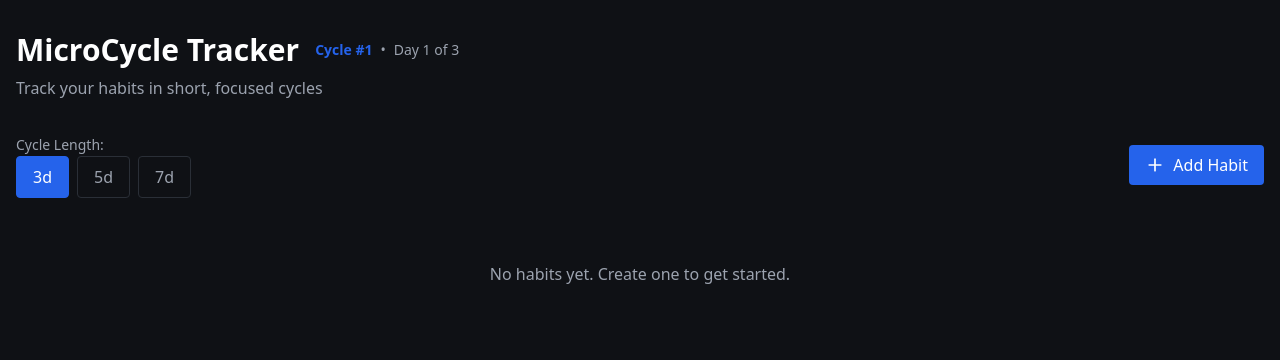
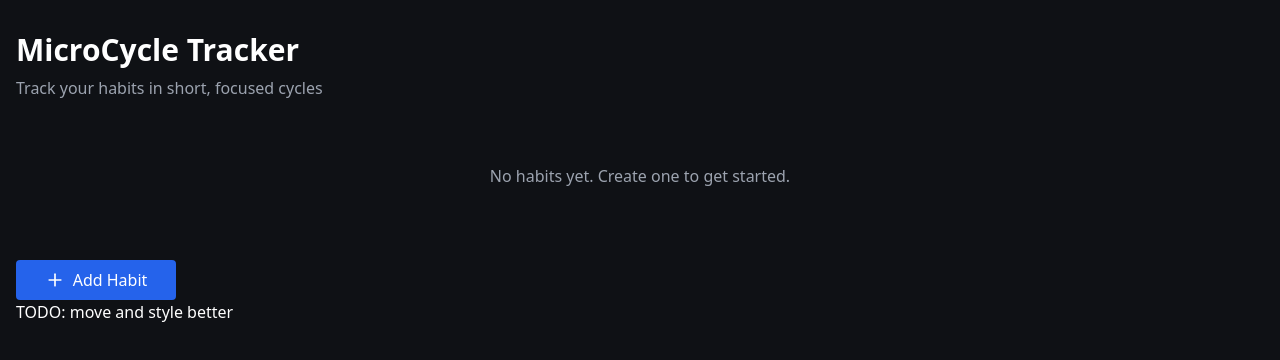
Before and after one commit to ChumakovAndrew/MicroCycleTracker, a React (Vite) app: page / in a window 1280 px wide. Shown: the top 360 px of the page. Built offline with nearby package versions, Linux system fonts and the light colour scheme.

Commit message:
refactor UI components and styles

```diff
--- a/src/components/AddHabitForm.tsx
+++ b/src/components/AddHabitForm.tsx
@@ -1,6 +1,5 @@
 import React from 'react';
 import { Plus } from 'lucide-react';
-import clsx from 'clsx';
 
 interface AddHabitFormProps {
   onSubmit: (name: string, type: 'binary' | 'numeric', description?: string) => void;
@@ -27,7 +26,7 @@ export const AddHabitForm: React.FC<AddHabitFormProps> = ({ onSubmit }) => {
     return (
       <button
         onClick={() => setIsOpen(true)}
-        className="flex items-center gap-2 px-4 py-2 bg-accent-blue rounded hover:opacity-90 transition-opacity"
+        className="w-40 h-10 flex items-center justify-center gap-2 px-4 py-2 bg-accent-blue rounded hover:opacity-90 transition-opacity"
       >
         <Plus className="w-5 h-5" />
         Add Habit
--- a/src/components/CycleCheckbox.tsx
+++ b/src/components/CycleCheckbox.tsx
@@ -13,7 +13,7 @@ export const CycleCheckbox: React.FC<CycleCheckboxProps> = ({ checked, onChange,
       onClick={() => onChange(!checked)}
       disabled={disabled}
       className={clsx(
-        'w-8 h-8 rounded border flex items-center justify-center transition-colors',
+        'w-10 h-10 rounded border flex items-center justify-center transition-colors',
         checked
           ? 'bg-accent-blue border-accent-blue'
           : 'border-border-subtle hover:border-accent-blue',
--- a/src/components/CycleSelector.tsx
+++ b/src/components/CycleSelector.tsx
@@ -16,7 +16,7 @@ export const CycleSelector: React.FC<CycleSelectorProps> = ({ value, onChange })
           key={option}
           onClick={() => onChange(option)}
           className={clsx(
-            'px-4 py-2 rounded border transition-colors',
+            'px-4 py-1 rounded border transition-colors',
             value === option
               ? 'bg-accent-blue border-accent-blue text-white'
               : 'border-border-subtle text-gray-400 hover:border-accent-blue'
--- a/src/components/HabitList.tsx
+++ b/src/components/HabitList.tsx
@@ -2,13 +2,26 @@ import React, { useState } from 'react';
 import { Habit } from '@/types';
 import { HabitRow } from './HabitRow';
 import { HabitDetail } from './HabitDetail';
+import { useCycleDates } from '@/hooks';
+import { CycleSelector } from '@/components/CycleSelector';
+import clsx from 'clsx';
+import { formatISO, parseISO, startOfDay } from 'date-fns';
+import { useCycleInfo } from '@/hooks';
 
 interface HabitListProps {
   habits: Habit[];
+  cycleLength: 3 | 5 | 7;
+  onCycleLengthChange: (value: 3 | 5 | 7) => void;
 }
 
-export const HabitList: React.FC<HabitListProps> = ({ habits }) => {
+const WEEKDAY_SHORT = ['mon', 'tue', 'wed', 'thu', 'fri', 'sat', 'sun'];
+
+export const HabitList: React.FC<HabitListProps> = ({ habits, cycleLength, onCycleLengthChange }) => {
+  const cycleDates = useCycleDates();
+  const cycleInfo = useCycleInfo();
   const [expandedHabitId, setExpandedHabitId] = useState<string | null>(null);
+
+  const todayString = formatISO(startOfDay(new Date()), { representation: 'date' });
 
   const handleToggleExpand = (habitId: string) => {
     setExpandedHabitId(expandedHabitId === habitId ? null : habitId);
@@ -28,6 +41,52 @@ export const HabitList: React.FC<HabitListProps> = ({ habits }) => {
 
   return (
     <div className="bg-surface rounded-lg border border-border-subtle overflow-hidden">
+      <div className="overflow-x-auto">
+        <div className="min-w-max">
+          <div className="py-4 px-4 flex items-center gap-14 hover:bg-surface transition-colors cursor-pointer border-b border-border-subtle bg-bg-secondary">
+            <div className='flex-1'>
+               <CycleSelector
+                  value={cycleLength}
+                  onChange={onCycleLengthChange}
+              />
+            </div>
+            <div className="flex items-center gap-8">
+              {cycleDates.map((date) => {
+                const parsed = parseISO(date);
+                const day = Number.isNaN(parsed.getTime())
+                  ? ''
+                  : WEEKDAY_SHORT[(parsed.getDay() + 6) % 7];
+                const isToday = date === todayString;
+
+                return (
+                  <div
+                    key={date}
+                    className={clsx(
+                      'w-10 h-10 rounded flex items-center justify-center transition-colors flex-shrink-0 flex flex-col items-center justify-center text-lg text-center',
+                      isToday ? 'text-white' : 'text-gray-400'
+                    )}
+                  >
+                    <span className="leading-none">{day}</span>
+                  </div>
+                );
+              })}
+            </div>
+
+                 {cycleInfo && (
+                          <div className="w-60 text-right pr-2 text-gray-400">
+                            <span className="text-accent-blue text-lg font-semibold">
+                              Cycle #{cycleInfo.cycleNumber}
+                            </span>
+                            <span className="text-sm mx-2">•</span>
+                            <span>Day {cycleInfo.dayInCycle} of {cycleLength}</span>
+                          </div>
+                        )}
+          </div>
+        </div>
+      </div>
+
+      <div className="overflow-x-auto">
+        <div className="min-w-max">
           {habits.map((habit) => (
             <div key={habit.id}>
               <HabitRow
@@ -41,5 +100,7 @@ export const HabitList: React.FC<HabitListProps> = ({ habits }) => {
             </div>
           ))}
         </div>
+      </div>
+    </div>
   );
 };
--- a/src/components/HabitRow.tsx
+++ b/src/components/HabitRow.tsx
@@ -43,13 +43,13 @@ export const HabitRow: React.FC<HabitRowProps> = ({ habit, isExpanded, onToggle
   return (
     <div className="border-b border-border-subtle">
       <div
-        className="py-4 px-4 flex items-center gap-4 hover:bg-surface transition-colors cursor-pointer"
+        className="py-4 px-4 flex items-center gap-14 hover:bg-surface transition-colors cursor-pointer"
         onClick={() => onToggle(habit.id)}
       >
         <div className="flex-1">
           <h3 className="font-medium text-white">{habit.name}</h3>
         </div>
-        <div className="flex items-center gap-3">
+        <div className="flex items-center justify-center gap-8">
           {cycleDates.map((date) => {
             const entry = habitEntries.find((e) => e.date === date);
 
@@ -58,7 +58,8 @@ export const HabitRow: React.FC<HabitRowProps> = ({ habit, isExpanded, onToggle
               const isNonzero = numericValue > 0;
 
               return (
-                <div key={date} onClick={(e) => e.stopPropagation()}>
+                <div className='flex items-center'
+                  key={date} onClick={(e) => e.stopPropagation()}>
                   <input
                     type="number"
                     min={0}
@@ -66,10 +67,10 @@ export const HabitRow: React.FC<HabitRowProps> = ({ habit, isExpanded, onToggle
                     value={numericValue}
                     onChange={(e) => handleNumericChange(date, e.target.value)}
                     className={clsx(
-                      'w-8 h-8 text-xs text-white rounded text-center focus:outline-none focus:border-accent-blue',
+                      'w-10 h-10 rounded text-center border border-border-subtle focus:outline-none focus:border-accent-blue',
                       isNonzero
-                        ? 'bg-accent-blue border-accent-blue'
-                        : 'bg-bg-primary border-border-subtle'
+                        ? 'bg-accent-blue border-accent-blue text-white text-lg'
+                        : 'bg-bg-primary border-border-subtle text-sm text-gray-400'
                     )}
                   />
                 </div>
@@ -87,17 +88,18 @@ export const HabitRow: React.FC<HabitRowProps> = ({ habit, isExpanded, onToggle
           })}
         </div>
 
-        <div className="w-24 flex items-center gap-2">
+        <div className="w-60 flex items-center gap-2">
           <ProgressBar percentage={progress} />
           <span className="text-sm text-gray-400 w-10 text-right">{progress}%</span>
-        </div>
-
-        <ChevronDown
+          <ChevronDown
           className={clsx(
-            'w-5 h-5 text-gray-400 transition-transform',
+            'w-10 h-10 text-gray-400 transition-transform',
             isExpanded && 'rotate-180'
           )}
         />
+        </div>
+
+
       </div>
 
       <motion.div
--- a/src/features/habits/Dashboard.tsx
+++ b/src/features/habits/Dashboard.tsx
@@ -2,13 +2,11 @@ import React, { useEffect } from 'react';
 import { useHabitStore } from '@/store';
 import { HabitList } from '@/components/HabitList';
 import { AddHabitForm } from '@/components/AddHabitForm';
-import { CycleSelector } from '@/components/CycleSelector';
 import { GlobalActivityHeatmap } from '@/components/GlobalActivityHeatmap';
-import { useCycleInfo } from '@/hooks';
+
 
 export const Dashboard: React.FC = () => {
   const { habits, settings, loadData, addHabit, updateCycleLength } = useHabitStore();
-  const cycleInfo = useCycleInfo();
 
   useEffect(() => {
     loadData();
@@ -18,36 +16,24 @@ export const Dashboard: React.FC = () => {
     <div className="min-h-screen bg-bg-primary">
       <div className="max-w-7xl mx-auto px-4 py-8">
       {/* Header */}
-        <div className="mb-8">
+      <div className='flex '>
+        <div className="mb-8 flex-1">
         <div className="flex items-center gap-4 mb-2">
           <h1 className="text-3xl font-bold text-white">MicroCycle Tracker</h1>
-            {cycleInfo && (
-              <div className="text-sm text-gray-400">
-                <span className="text-accent-blue font-semibold">
-                  Cycle #{cycleInfo.cycleNumber}
-                </span>
-                <span className="mx-2">•</span>
-                <span>Day {cycleInfo.dayInCycle} of {settings.cycleLength}</span>
-              </div>
-            )}
         </div>
           <p className="text-gray-400">Track your habits in short, focused cycles</p>
         </div>
-
-        {/* Controls */}
-        <div className="flex items-center justify-between mb-8">
-          <div>
-            <label className="text-sm text-gray-400 mr-3">Cycle Length:</label>
-            <CycleSelector
-              value={settings.cycleLength}
-              onChange={updateCycleLength}
-            />
-          </div>
-          <AddHabitForm onSubmit={addHabit} />
       </div>
 
       {/* Habits List */}
-        <HabitList habits={habits} />
+      <HabitList
+        habits={habits}
+        cycleLength={settings.cycleLength}
+        onCycleLengthChange={updateCycleLength}
+      />
+
+      <div className='flex h-10' />
+      <AddHabitForm onSubmit={addHabit} /> TODO: move and style better
 
       {/* Global Activity Heatmap */}
       <GlobalActivityHeatmap />
```
Lines whose indentation alone changed are shown as unchanged.
